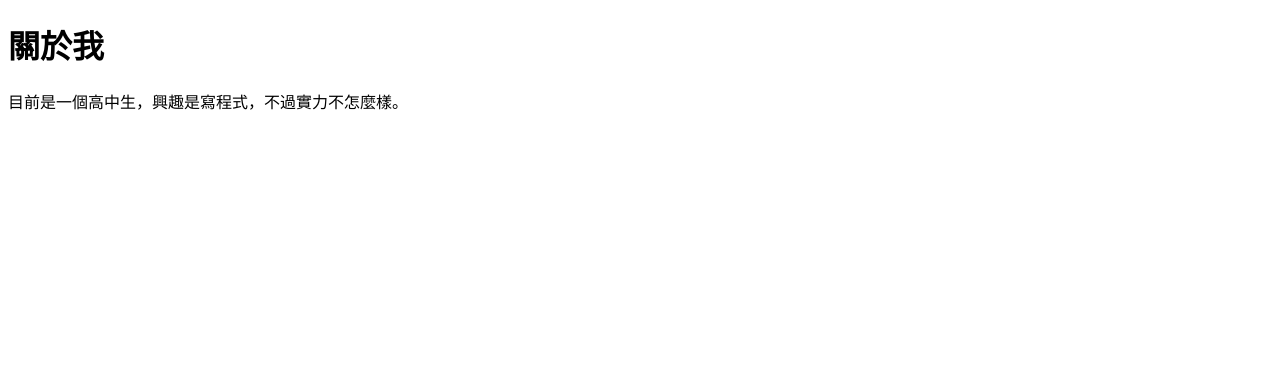
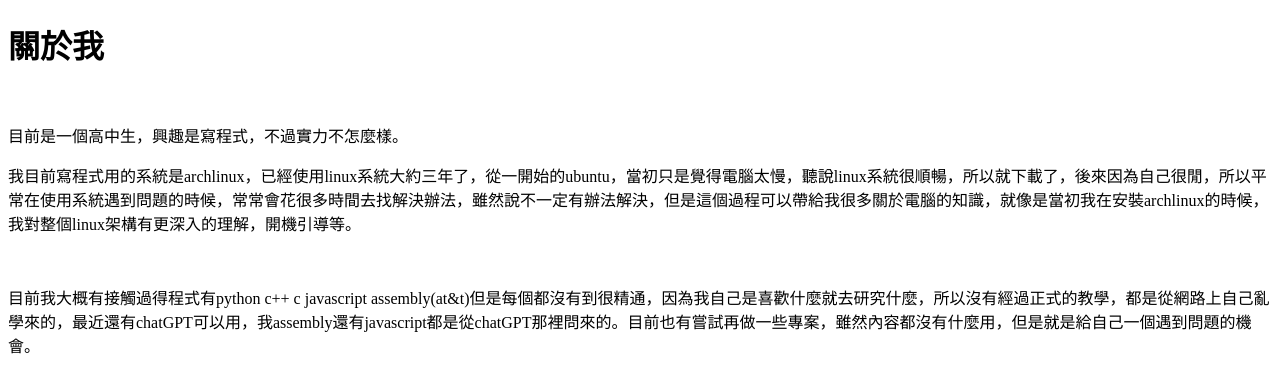
Before and after one commit to stevenhuang226/stevenhuang226.github.io, a plain HTML site: page index.html in a window 1280 px wide. Drawn offline with Linux system fonts and the light colour scheme.

Commit message:
202405062333

```diff
--- a/index.html
+++ b/index.html
@@ -5,6 +5,11 @@
 	</head>
 	<body>
 		<h1>關於我</h1>
+		<br>
 		<p>目前是一個高中生，興趣是寫程式，不過實力不怎麼樣。</p>
+		<p>我目前寫程式用的系統是archlinux，已經使用linux系統大約三年了，從一開始的ubuntu，當初只是覺得電腦太慢，聽說linux系統很順暢，所以就下載了，後來因為自己很閒，所以平常在使用系統遇到問題的時候，常常會花很多時間去找解決辦法，雖然說不一定有辦法解決，但是這個過程可以帶給我很多關於電腦的知識，就像是當初我在安裝archlinux的時候，我對整個linux架構有更深入的理解，開機引導等。
+		</p>
+		<br>
+		<p>目前我大概有接觸過得程式有python c++ c javascript assembly(at&t)但是每個都沒有到很精通，因為我自己是喜歡什麼就去研究什麼，所以沒有經過正式的教學，都是從網路上自己亂學來的，最近還有chatGPT可以用，我assembly還有javascript都是從chatGPT那裡問來的。目前也有嘗試再做一些專案，雖然內容都沒有什麼用，但是就是給自己一個遇到問題的機會。</p>
 	</body>
 </html>
```
